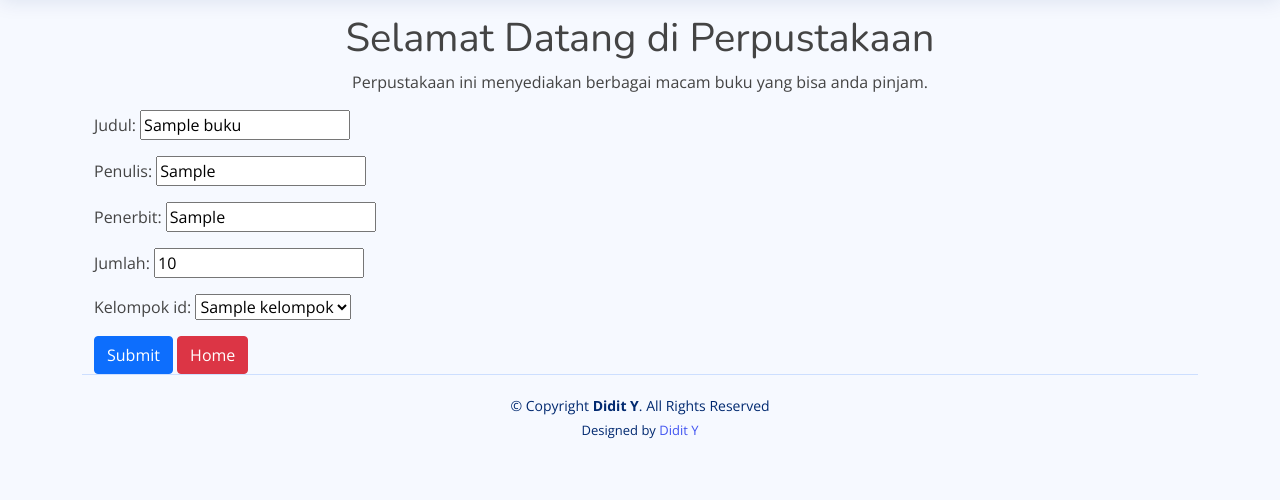
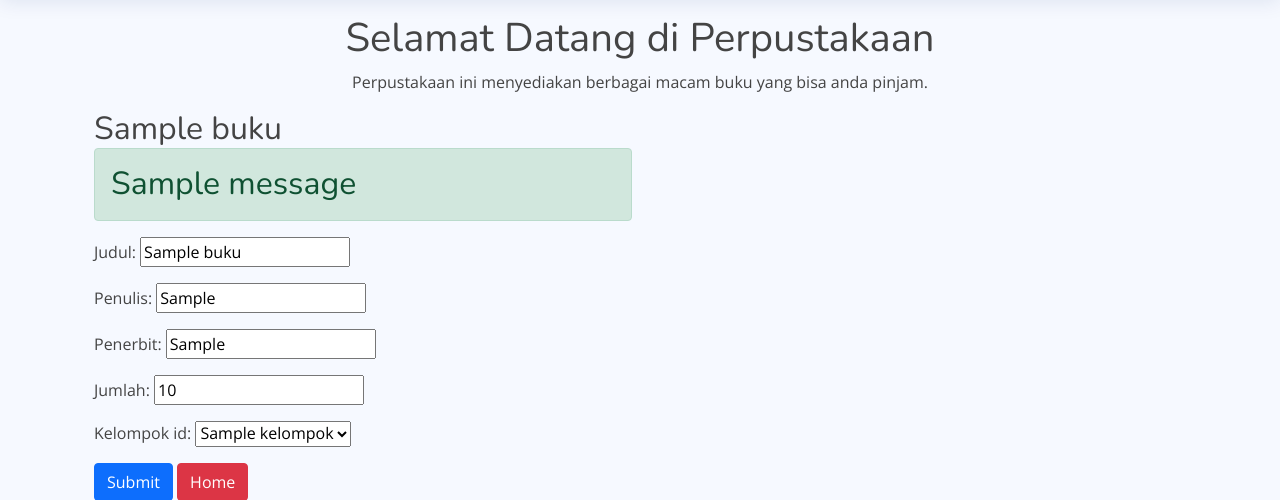
Before and after one commit to artdidit2506/perpustakaan, a Django app: page /buku/ubah/1 in a window 1280 px wide. Shown: the part 60-560 px from the top of the page. Run offline with Django 4.2, Linux system fonts and the light colour scheme; tables that the repository leaves empty hold one stand-in row (values such as "Sample post"); one stand-in notice (Sample message) is shown; some libraries are stand-ins or nearby versions.

Commit message:
update message di ubah data

```diff
--- a/perpustakaan/templates/perpustakaan/ubah-buku.html
+++ b/perpustakaan/templates/perpustakaan/ubah-buku.html
@@ -5,6 +5,16 @@
 <div class="container">
     <div class="row g-3">
         <div class="col-md-6">
+            <h2>
+
+                {{ buku.judul }}
+                {% for message in messages %}
+                {% if message %}
+                <div class="alert alert-success">
+                    {{ message }}
+                    {% endif %}
+                    {% endfor %}
+            </h2>
             <form action="{% url 'ubah_buku' buku.id %}" method="post">
                 {% csrf_token %}
                 {{ form.as_p }}
```
